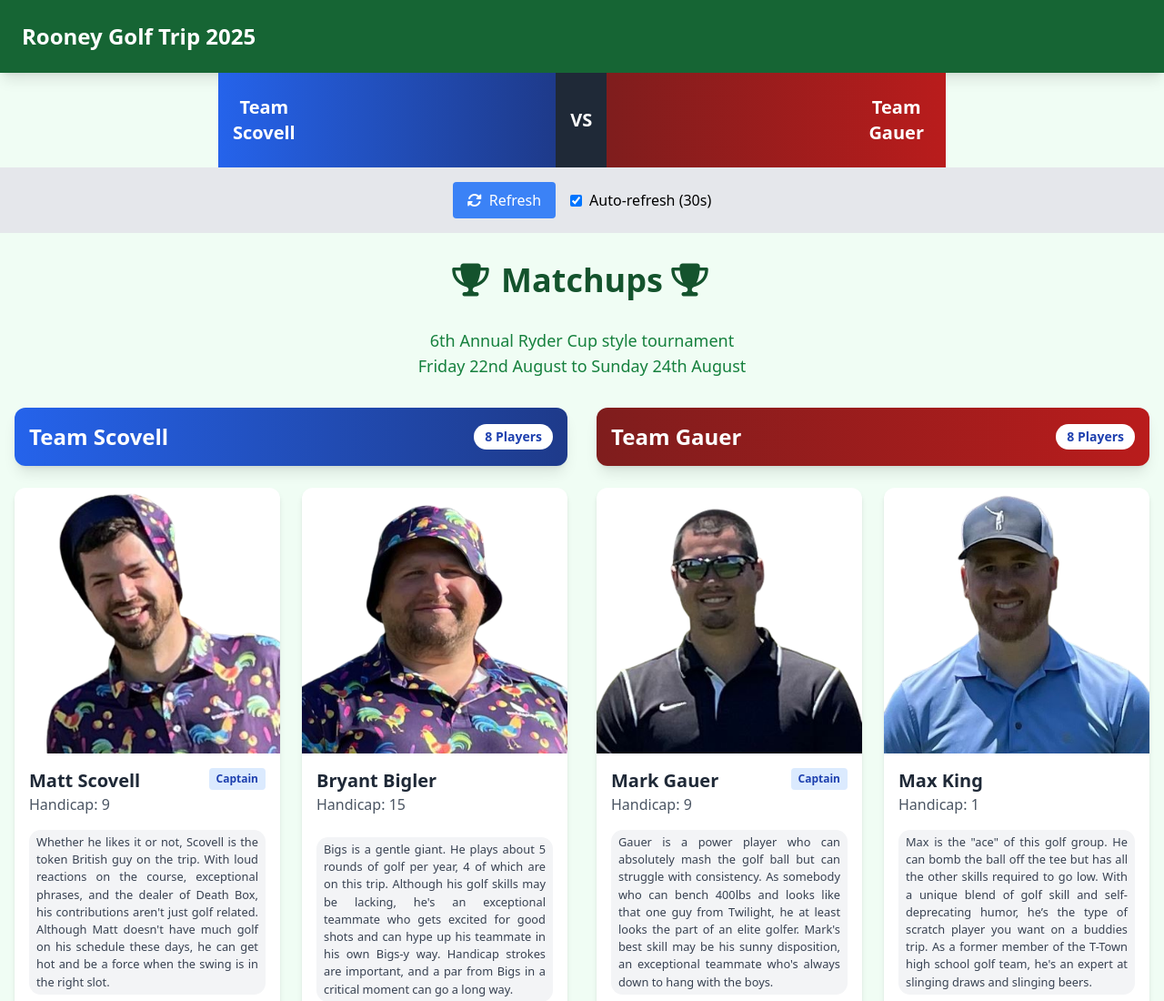
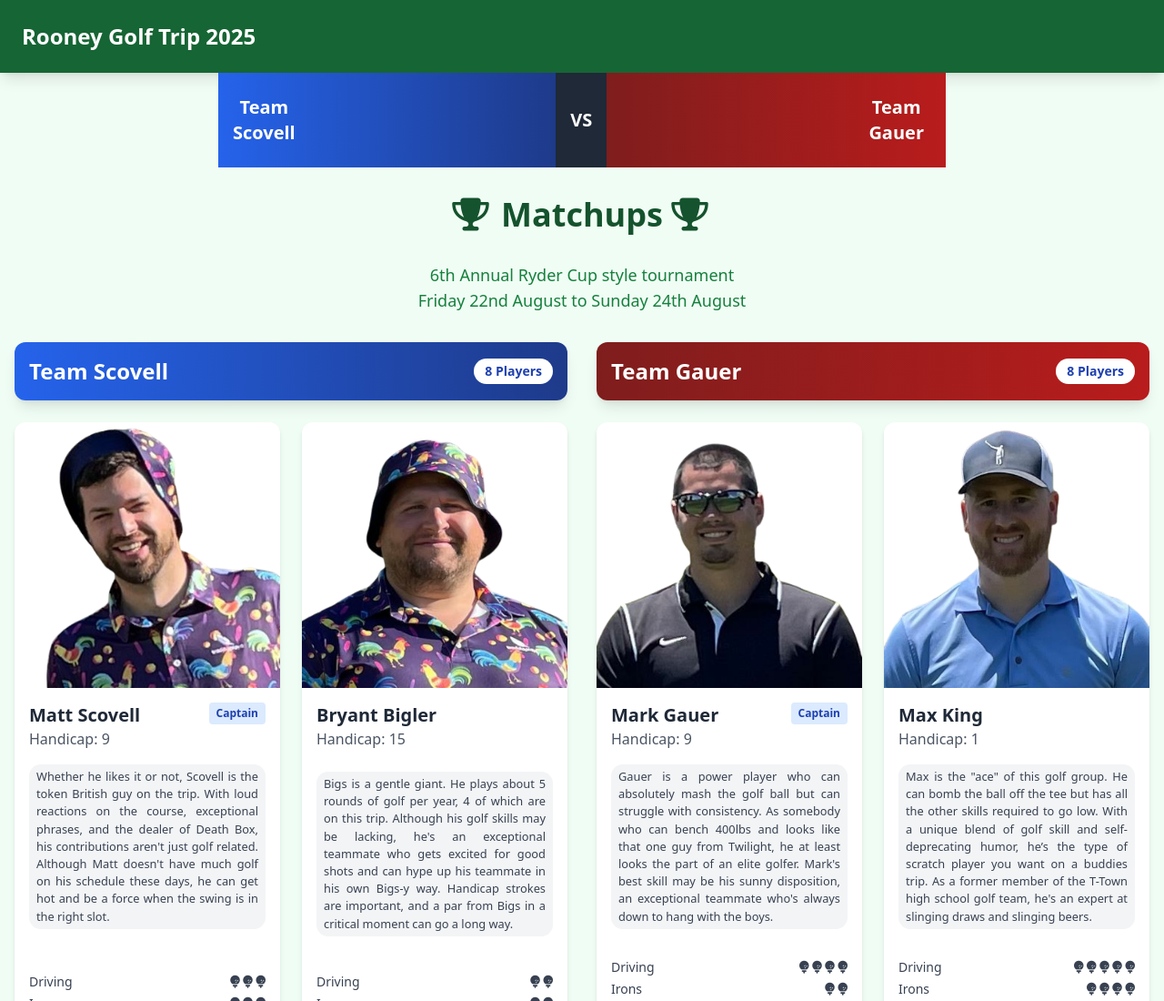
Before and after one commit to mattscov101/Rooney-Golf-Trip, a plain HTML site: page index.html in a window 1280 px wide. Shown: the top 1100 px of the page at 91% size. Drawn offline with nearby package versions, Linux system fonts and the light colour scheme; no server answers.

Commit message:
Removed buttons

```diff
--- a/index.html
+++ b/index.html
@@ -260,19 +260,7 @@
                 </div>
             </div>
         </div>
-
-        <!-- Controls -->
-        <div class="bg-gray-200 p-4 flex justify-center space-x-4">
-            <button onclick="fetchData()" class="bg-blue-500 hover:bg-blue-600 text-white px-4 py-2 rounded">
-                <i class="fas fa-sync-alt mr-2"></i>Refresh
-            </button>
-            <div class="flex items-center">
-                <input type="checkbox" id="auto-refresh" class="mr-2" checked>
-                <label for="auto-refresh">Auto-refresh (30s)</label>
-            </div>
-        </div>
     </div>
-
 
     <main class="container mx-auto px-4 py-8">
         <div class="text-center mb-8">
```
